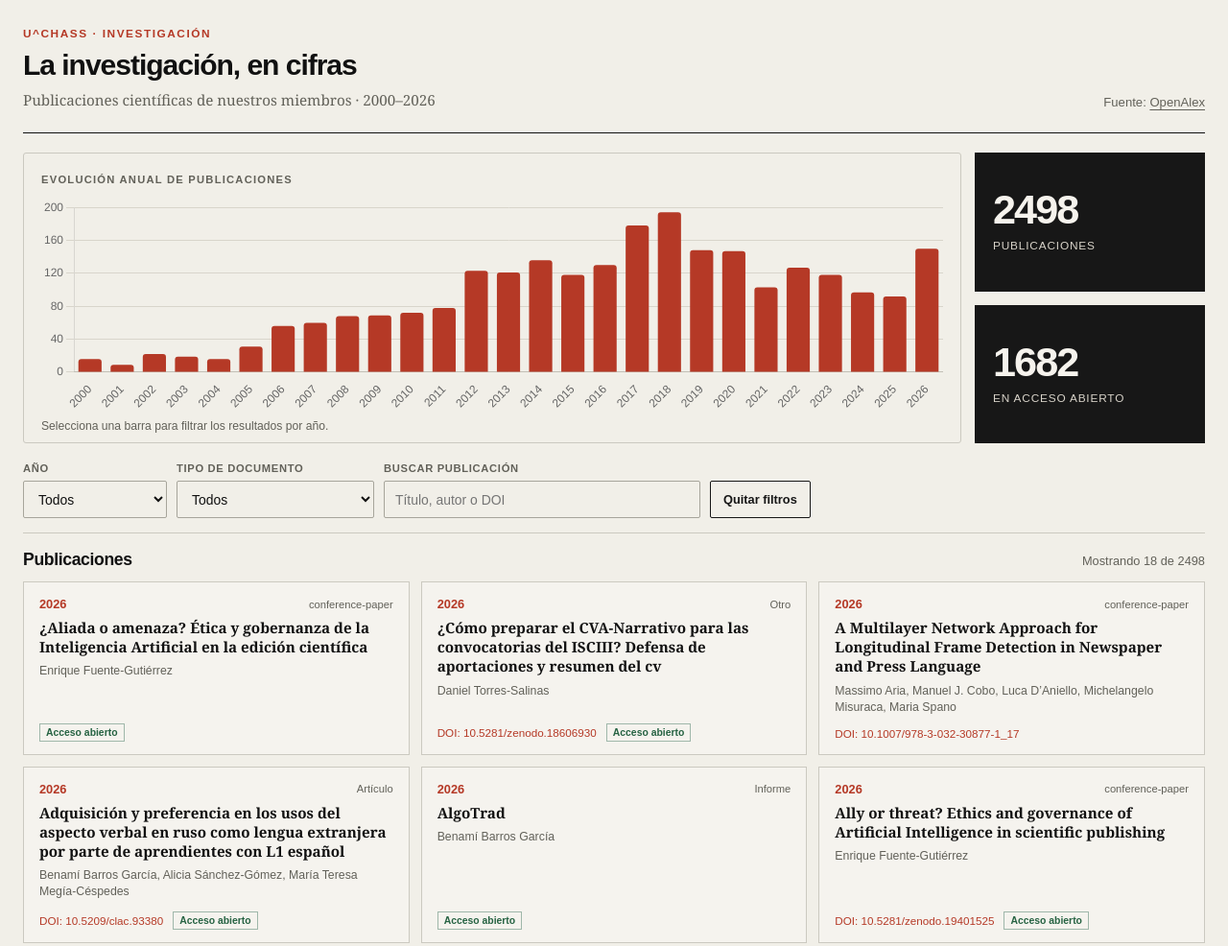
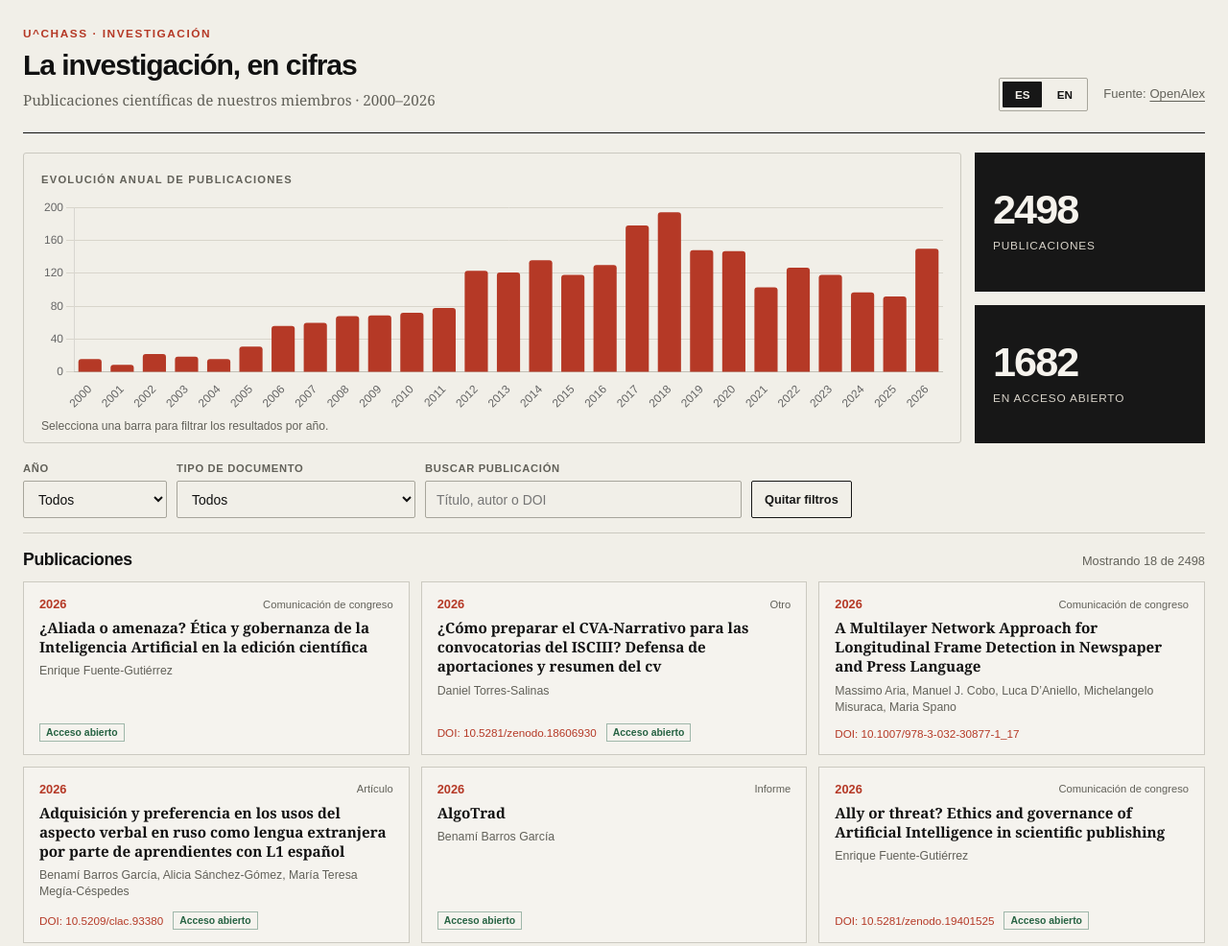
Before and after one commit to angelagp3/Publicaciones_uchass, a plain HTML site: page index.html in a window 1280 px wide. Shown: the top 986 px of the page at 96% size. Drawn offline with nearby package versions, Linux system fonts and the light colour scheme.

Commit message:
Update index.html

```diff
--- a/index.html
+++ b/index.html
@@ -19,6 +19,11 @@
   h1{font:700 clamp(1.5rem,2.35vw,2.25rem)/1.13 var(--sans);letter-spacing:-.035em;margin:0}
   .lead{font:400 .95rem/1.5 var(--serif);color:var(--muted);margin:8px 0 0}
   .source{flex:none;font:.82rem var(--sans);color:var(--muted);margin:0 0 2px}
+  .intro-actions{display:flex;align-items:center;justify-content:flex-end;gap:16px;flex-wrap:wrap;flex:none}
+  .language-switch{display:inline-flex;align-items:center;gap:3px;border:1px solid #a7a59b;padding:3px;border-radius:2px;font-family:var(--sans);background:transparent}
+  .language-switch button{background:transparent;border:0;border-radius:1px;color:var(--ink);font:700 .73rem var(--sans);padding:7px 9px;min-width:41px}
+  .language-switch button[aria-pressed="true"]{background:#171717;color:#f6f3ed}
+  .language-switch button:hover:not([aria-pressed="true"]){background:#e3dfd5}
   .source a{color:inherit;text-underline-offset:3px}
   .top{display:grid;grid-template-columns:minmax(0,1fr) 240px;gap:14px;margin-top:20px}
   .panel{border:1px solid var(--line);border-radius:3px;padding:14px 18px 6px;background:transparent;min-width:0}
@@ -62,37 +67,43 @@
   .error{border:1px solid var(--accent);padding:14px;font:.9rem var(--sans);margin-top:12px}
   footer{padding-top:24px;font:.75rem var(--sans);color:var(--muted)}
   @media(max-width:1000px){ul.pubs{grid-template-columns:repeat(2,minmax(0,1fr))}.top{grid-template-columns:minmax(0,1fr) 200px}}
-  @media(max-width:660px){.wrap{padding:8px 14px 28px}.intro{display:block}.source{margin-top:10px}.top{grid-template-columns:1fr}.kpis{grid-template-columns:1fr 1fr;grid-template-rows:none}.chart-box{height:205px}ul.pubs{grid-template-columns:1fr}.pub{min-height:0}.filters label{flex:1;min-width:130px}.filters select{width:100%;min-width:0}.search-label{max-width:none;flex-basis:100%}.listing-head{display:block}.status{margin-top:6px}}
+  @media(max-width:660px){.wrap{padding:8px 14px 28px}.intro{display:block}.intro-actions{margin-top:12px;justify-content:space-between}.source{margin:0}.top{grid-template-columns:1fr}.kpis{grid-template-columns:1fr 1fr;grid-template-rows:none}.chart-box{height:205px}ul.pubs{grid-template-columns:1fr}.pub{min-height:0}.filters label{flex:1;min-width:130px}.filters select{width:100%;min-width:0}.search-label{max-width:none;flex-basis:100%}.listing-head{display:block}.status{margin-top:6px}}
 </style>
 </head>
 <body>
 <div class="wrap">
   <header class="intro">
-    <div><p class="eyebrow">U^CHASS · Investigación</p>
-      <h1>La investigación, en cifras</h1>
-      <p class="lead">Publicaciones científicas de nuestros miembros · 2000–2026</p></div>
-    <p class="source">Fuente: <a href="https://openalex.org" target="_blank" rel="noopener">OpenAlex</a></p>
+    <div><p class="eyebrow" id="eyebrow">U^CHASS · Investigación</p>
+      <h1 id="mainTitle">La investigación, en cifras</h1>
+      <p class="lead" id="lead">Publicaciones científicas de nuestros miembros · 2000–2026</p></div>
+    <div class="intro-actions">
+      <div class="language-switch" role="group" aria-label="Idioma / Language">
+        <button type="button" id="langEs" aria-pressed="true" lang="es">ES</button>
+        <button type="button" id="langEn" aria-pressed="false" lang="en">EN</button>
+      </div>
+      <p class="source"><span id="sourceLabel">Fuente:</span> <a href="https://openalex.org" target="_blank" rel="noopener">OpenAlex</a></p>
+    </div>
   </header>
   <main>
-    <section class="top" aria-label="Resumen bibliométrico">
-      <div class="panel"><span class="section-kicker">Evolución anual de publicaciones</span>
+    <section class="top" id="summarySection" aria-label="Resumen bibliométrico">
+      <div class="panel"><span class="section-kicker" id="chartHeading">Evolución anual de publicaciones</span>
         <div class="chart-box"><canvas id="chart" role="img" aria-label="Publicaciones por año"></canvas></div>
-        <p class="hint">Selecciona una barra para filtrar los resultados por año.</p>
+        <p class="hint" id="chartHint">Selecciona una barra para filtrar los resultados por año.</p>
       </div>
       <div class="kpis">
-        <div class="kpi"><b id="kTotal">—</b><span>Publicaciones</span></div>
-        <div class="kpi"><b id="kOA">—</b><span>En acceso abierto</span></div>
+        <div class="kpi"><b id="kTotal">—</b><span id="totalLabel">Publicaciones</span></div>
+        <div class="kpi"><b id="kOA">—</b><span id="oaLabel">En acceso abierto</span></div>
       </div>
     </section>
-    <section class="toolbar" aria-label="Filtros de publicaciones">
+    <section class="toolbar" id="filtersSection" aria-label="Filtros de publicaciones">
       <div class="filters">
-        <label for="fYear">Año<select id="fYear"><option value="">Todos</option></select></label>
-        <label for="fType">Tipo de documento<select id="fType"><option value="">Todos</option></select></label>
-        <label class="search-label" for="fSearch">Buscar publicación<input id="fSearch" type="search" placeholder="Título, autor o DOI" autocomplete="off"></label>
+        <label for="fYear"><span id="yearLabel">Año</span><select id="fYear"><option value="">Todos</option></select></label>
+        <label for="fType"><span id="typeLabel">Tipo de documento</span><select id="fType"><option value="">Todos</option></select></label>
+        <label class="search-label" for="fSearch"><span id="searchLabel">Buscar publicación</span><input id="fSearch" type="search" placeholder="Título, autor o DOI" autocomplete="off"></label>
         <button class="btn-reset" id="reset" type="button">Quitar filtros</button>
       </div>
     </section>
-    <div class="listing-head"><h2>Publicaciones</h2><p class="status" id="status" aria-live="polite"></p></div>
+    <div class="listing-head"><h2 id="listingTitle">Publicaciones</h2><p class="status" id="status" aria-live="polite"></p></div>
     <ul class="pubs" id="list"></ul>
     <button class="more" id="more" type="button" hidden>Mostrar más publicaciones</button>
     <div id="error" class="error" hidden></div>
@@ -104,50 +115,133 @@
 const DATA_URL = "data.json";
 const PAGE = 18;
 
-const TIPOS = {
+const I18N = {
+  es: {
+    eyebrow: "U^CHASS · Investigación", heading: "La investigación, en cifras",
+    lead: "Publicaciones científicas de nuestros miembros · 2000–2026",
+    source: "Fuente:", chart: "Evolución anual de publicaciones",
+    hint: "Selecciona una barra para filtrar los resultados por año.",
+    total: "Publicaciones", oaTotal: "En acceso abierto", year: "Año",
+    type: "Tipo de documento", search: "Buscar publicación", searchPlaceholder: "Título, autor o DOI",
+    all: "Todos", reset: "Quitar filtros", listing: "Publicaciones",
+    oa: "Acceso abierto", more: "Mostrar más", remaining: "restantes",
+    showing: "Mostrando {shown} de {total}", noMatches: "No hay publicaciones con estos filtros.",
+    noTitle: "(Sin título)", error: "No se pudieron cargar los datos. Inténtalo de nuevo más tarde.",
+    lastUpdate: "Última actualización:", publicationsTooltip: "publicaciones",
+    summaryAria: "Resumen bibliométrico", filterAria: "Filtros de publicaciones",
+    chartAria: "Publicaciones por año",
+    types: {
       "article":"Artículo", "book-chapter":"Capítulo de libro", "book":"Libro",
       "preprint":"Preprint", "dataset":"Conjunto de datos", "dissertation":"Dissertation",
       "review":"Reseña", "editorial":"Editorial", "letter":"Carta", "report":"Informe",
       "reference-entry":"Entrada de referencia", "peer-review":"Revisión por pares",
       "paratext":"Paratexto", "erratum":"Corrección", "retraction":"Retractación",
       "standard":"Norma", "grant":"Proyecto", "supplementary-materials":"Material suplementario",
-  "libguides":"Guía", "other":"Otro"
+      "libguides":"Guía", "conference-paper":"Comunicación de congreso", "other":"Otro"
+    }
+  },
+  en: {
+    eyebrow: "U^CHASS · Research", heading: "Research in numbers",
+    lead: "Research publications by our members · 2000–2026",
+    source: "Source:", chart: "Annual publication output",
+    hint: "Select a bar to filter results by year.",
+    total: "Publications", oaTotal: "Open access", year: "Year",
+    type: "Document type", search: "Search publications", searchPlaceholder: "Title, author or DOI",
+    all: "All", reset: "Clear filters", listing: "Publications",
+    oa: "Open access", more: "Show more", remaining: "remaining",
+    showing: "Showing {shown} of {total}", noMatches: "No publications match these filters.",
+    noTitle: "(Untitled)", error: "Could not load the data. Please try again later.",
+    lastUpdate: "Last updated:", publicationsTooltip: "publications",
+    summaryAria: "Bibliometric summary", filterAria: "Publication filters",
+    chartAria: "Publications per year",
+    types: {
+      "article":"Article", "book-chapter":"Book chapter", "book":"Book",
+      "preprint":"Preprint", "dataset":"Dataset", "dissertation":"Dissertation",
+      "review":"Review", "editorial":"Editorial", "letter":"Letter", "report":"Report",
+      "reference-entry":"Reference entry", "peer-review":"Peer review",
+      "paratext":"Paratext", "erratum":"Erratum", "retraction":"Retraction",
+      "standard":"Standard", "grant":"Grant", "supplementary-materials":"Supplementary materials",
+      "libguides":"Guide", "conference-paper":"Conference paper", "other":"Other"
+    }
+  }
 };
-const tipo = t => TIPOS[t] || t || "Otro";
-const nf = new Intl.NumberFormat("es-ES");
 const $ = id => document.getElementById(id);
+let language = "es";
+try { language = localStorage.getItem("uchass-lang") === "en" ? "en" : "es"; } catch(e) {}
+const tr = () => I18N[language];
+const tipo = t => tr().types[t] || t || tr().types.other;
+const nf = n => new Intl.NumberFormat(language === "es" ? "es-ES" : "en-GB").format(n);
+let modifiedDate = null;
+
+function setLanguage(next) {
+  language = next === "en" ? "en" : "es";
+  try { localStorage.setItem("uchass-lang", language); } catch(e) {}
+  document.documentElement.lang = language;
+  $("langEs").setAttribute("aria-pressed", String(language === "es"));
+  $("langEn").setAttribute("aria-pressed", String(language === "en"));
+  const t = tr();
+  const fields = {
+    eyebrow: "eyebrow", mainTitle: "heading", lead: "lead", sourceLabel: "source",
+    chartHeading: "chart", chartHint: "hint", totalLabel: "total", oaLabel: "oaTotal",
+    yearLabel: "year", typeLabel: "type", searchLabel: "search", reset: "reset",
+    listingTitle: "listing"
+  };
+  for (const [id, key] of Object.entries(fields)) $(id).textContent = t[key];
+  $("fSearch").placeholder = t.searchPlaceholder;
+  $("summarySection").setAttribute("aria-label", t.summaryAria);
+  $("filtersSection").setAttribute("aria-label", t.filterAria);
+  $("chart").setAttribute("aria-label", t.chartAria);
+  $("error").textContent = t.error;
+  fillFilters();
+  updateFooter();
+  if(chart) { chart.options.plugins.tooltip.callbacks.label = c => nf(c.parsed.y) + " " + tr().publicationsTooltip; render(); }
+  requestAnimationFrame(notifyHeight);
+}
+function fillFilters() {
+  $("fYear").innerHTML = '<option value="">' + tr().all + '</option>' +
+    [...years].reverse().map(y => `<option value="${y}">${y}</option>`).join("");
+  $("fType").innerHTML = '<option value="">' + tr().all + '</option>' +
+    Object.keys(typeCounts).sort((a,b) => typeCounts[b]-typeCounts[a])
+      .map(t => `<option value="${t}">${tipo(t)} (${nf(typeCounts[t])})</option>`).join("");
+  $("fYear").value = state.year;
+  $("fType").value = state.type;
+}
 
 let works = [], years = [], chart = null, shown = PAGE;
 const state = { year: "", type: "", search: "" };
+let typeCounts = {};
 
-const clean = t => t ? new DOMParser().parseFromString(t, "text/html").body.textContent.trim() : "(Sin título)";
+const clean = t => t ? new DOMParser().parseFromString(t, "text/html").body.textContent.trim() : tr().noTitle;
+
+$("langEs").addEventListener("click", () => setLanguage("es"));
+$("langEn").addEventListener("click", () => setLanguage("en"));
+setLanguage(language);
 
 fetch(DATA_URL)
-  .then(r => { if (!r.ok) throw new Error(r.status); updateFooter(r.headers.get("Last-Modified")); return r.json(); })
+  .then(r => { if (!r.ok) throw new Error(r.status); modifiedDate = r.headers.get("Last-Modified"); updateFooter(); return r.json(); })
   .then(d => { works = d.filter(w => Number.isInteger(w.year) && w.year >= 2000 && w.year <= 2026); start(); })
   .catch(() => {
     const e = $("error");
     e.hidden = false;
-    e.textContent = "No se pudieron cargar los datos. Inténtalo de nuevo más tarde.";
+    e.textContent = tr().error;
   });
 
-function updateFooter(lm){
-  if(!lm) return;
-  const f = new Date(lm).toLocaleDateString("es-ES", {day:"numeric", month:"long", year:"numeric"});
-  $("foot").textContent = "Fuente: OpenAlex. Última actualización: " + f + ".";
+function updateFooter(){
+  let label = tr().source + " OpenAlex.";
+  if(modifiedDate && !Number.isNaN(Date.parse(modifiedDate))) {
+    const f = new Date(modifiedDate).toLocaleDateString(language === "es" ? "es-ES" : "en-GB", {day:"numeric", month:"long", year:"numeric"});
+    label += " " + tr().lastUpdate + " " + f + ".";
+  }
+  $("foot").textContent = label;
 }
 
 function start(){
   const ys = works.map(w => w.year);
   years = []; for (let y = 2000; y <= 2026; y++) years.push(y);
 
-  $("fYear").innerHTML = '<option value="">Todos</option>' +
-    [...years].reverse().map(y => `<option value="${y}">${y}</option>`).join("");
-
-  const tc = {}; works.forEach(w => tc[w.type] = (tc[w.type] || 0) + 1);
-  $("fType").innerHTML = '<option value="">Todos</option>' +
-    Object.keys(tc).sort((a,b) => tc[b]-tc[a])
-      .map(t => `<option value="${t}">${tipo(t)} (${nf.format(tc[t])})</option>`).join("");
+  typeCounts = {};
+  works.forEach(w => typeCounts[w.type] = (typeCounts[w.type] || 0) + 1);
+  fillFilters();
 
   $("fYear").onchange = e => { state.year = e.target.value; shown = PAGE; render(); };
   $("fType").onchange = e => { state.type = e.target.value; shown = PAGE; render(); };
@@ -162,7 +256,7 @@ function start(){
       maintainAspectRatio: false,
       animation: { duration: 250 },
       plugins: { legend: { display: false },
-        tooltip: { callbacks: { label: c => nf.format(c.parsed.y) + " publicaciones" } } },
+        tooltip: { callbacks: { label: c => nf(c.parsed.y) + " " + tr().publicationsTooltip } } },
       scales: {
         y: { beginAtZero: true, ticks: { precision: 0 }, grid: { color: "#d8d5cb" } },
         x: { grid: { display: false }, ticks: { maxRotation: 60, minRotation: 45 } }
@@ -198,8 +292,8 @@ function render(){
   chart.update();
 
   const sel = currentSel();
-  $("kTotal").textContent = nf.format(sel.length);
-  $("kOA").textContent = nf.format(sel.filter(w => w.oa).length);
+  $("kTotal").textContent = nf(sel.length);
+  $("kOA").textContent = nf(sel.filter(w => w.oa).length);
   renderList(sel);
 }
 
@@ -232,15 +326,15 @@ function renderList(sel){
       doiLink.target="_blank"; doiLink.rel="noopener";
       doi.append(doiLink); bottom.append(doi);
     }
-    if(w.oa){const oa=document.createElement("span"); oa.className="oa";oa.textContent="Acceso abierto";bottom.append(oa);}
+    if(w.oa){const oa=document.createElement("span"); oa.className="oa";oa.textContent=tr().oa;bottom.append(oa);}
     li.append(bottom); list.append(li);
   });
   $("status").textContent = sel.length
-    ? `Mostrando ${nf.format(Math.min(shown, sel.length))} de ${nf.format(sel.length)}`
+    ? `Mostrando ${nf(Math.min(shown, sel.length))} de ${nf(sel.length)}`
     : "No hay publicaciones con estos filtros.";
   const rest = sel.length - shown;
   $("more").hidden = rest <= 0;
-  $("more").textContent = `Mostrar más (${nf.format(Math.max(rest,0))} restantes)`;
+  $("more").textContent = `Mostrar más (${nf(Math.max(rest,0))} restantes)`;
   requestAnimationFrame(notifyHeight);
 }
 
```
Lines whose indentation alone changed are shown as unchanged.
